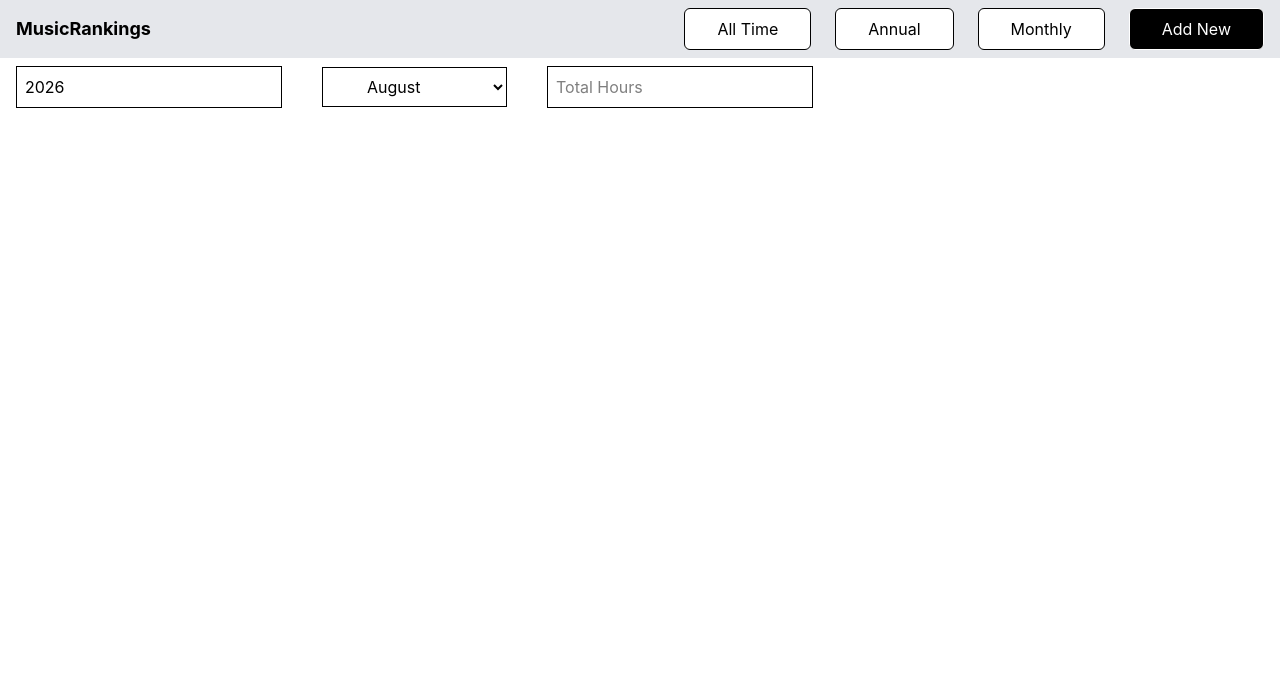
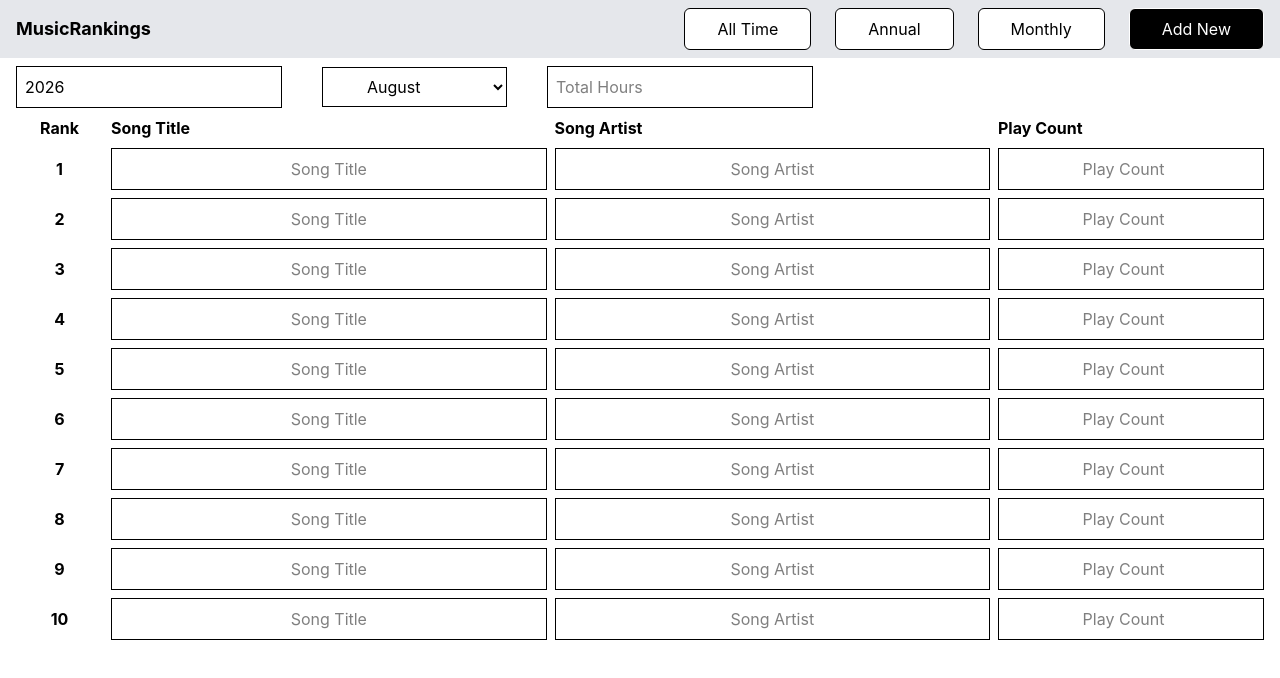
Before and after one commit to ravendr17/music-rankings, a React (Vite) app in the folder frontend/: page / in a window 1280 px wide. Shown: the top 678 px of the page. Built offline with nearby package versions, Linux system fonts and the light colour scheme.

Commit message:
add SongInputRow

```diff
--- a/frontend/components/AddNewView.tsx
+++ b/frontend/components/AddNewView.tsx
@@ -1,4 +1,5 @@
 import { useState } from "react";
+import SongInputRow from "./SongInputRow";
 
 const months = [
   {id: 1, label: 'January'},
@@ -19,6 +20,25 @@ export default function AddNewView() {
   const [year, setYear] = useState(() => String(new Date().getFullYear()));
   const [month, setMonth] = useState(() => new Date().getMonth() + 1);
   const [totalHours, setTotalHours] = useState('');
+
+  const [songs, setSongs] = useState([
+    {id: 1, title: '', artist: '', playCount: ''},
+    {id: 2, title: '', artist: '', playCount: ''},
+    {id: 3, title: '', artist: '', playCount: ''},
+    {id: 4, title: '', artist: '', playCount: ''},
+    {id: 5, title: '', artist: '', playCount: ''},
+    {id: 6, title: '', artist: '', playCount: ''},
+    {id: 7, title: '', artist: '', playCount: ''},
+    {id: 8, title: '', artist: '', playCount: ''},
+    {id: 9, title: '', artist: '', playCount: ''},
+    {id: 10, title: '', artist: '', playCount: ''}
+  ]);
+
+  function updateSong(id: number, field: 'title' | 'artist' | 'playCount', value: string) {
+    setSongs(songs.map((s) => (
+      s.id === id ? {...s, [field]: value}: s
+    )));
+  }
 
   return (
     <div className="flex flex-col">
@@ -51,6 +71,15 @@ export default function AddNewView() {
           onChange={(e) => setTotalHours(e.target.value)}
         />
       </div>
+      <div className="grid grid-cols-[1fr_5fr_5fr_1fr] gap-2 items-center px-4">
+        <span className="font-bold text-center">Rank</span>
+        <span className="font-bold">Song Title</span>
+        <span className="font-bold">Song Artist</span>
+        <span className="font-bold">Play Count</span>
+        {songs.map((song) => (
+          <SongInputRow key={song.id} song={song} updateSong={updateSong} />
+        ))}
+      </div>
     </div>
   );
 }
--- /dev/null
+++ b/frontend/components/SongInputRow.tsx
@@ -0,0 +1,36 @@
+interface SongInputRowProps {
+  song: {id: number, title: string, artist: string, playCount: string};
+  updateSong: (id: number, field: 'title' | 'artist' | 'playCount', value: string) => void;
+}
+
+export default function SongInputRow({song, updateSong} : SongInputRowProps) {
+  return (
+    <>
+      <span
+        className="font-bold text-center"
+      >{song.id}
+      </span>
+      <input
+        type="text"
+        placeholder="Song Title"
+        className="border p-2 text-center"
+        value={song.title}
+        onChange={(e) => updateSong(song.id, 'title', e.target.value)}
+      />
+      <input
+        type="text"
+        placeholder="Song Artist"
+        className="border p-2 text-center"
+        value={song.artist}
+        onChange={(e) => updateSong(song.id, 'artist', e.target.value)}
+      />
+      <input
+      type="number"
+        placeholder="Play Count"
+        className="border p-2 text-center"
+        value={song.playCount}
+        onChange={(e) => updateSong(song.id, 'playCount', e.target.value)}
+      />
+    </>
+  );
+}
```
